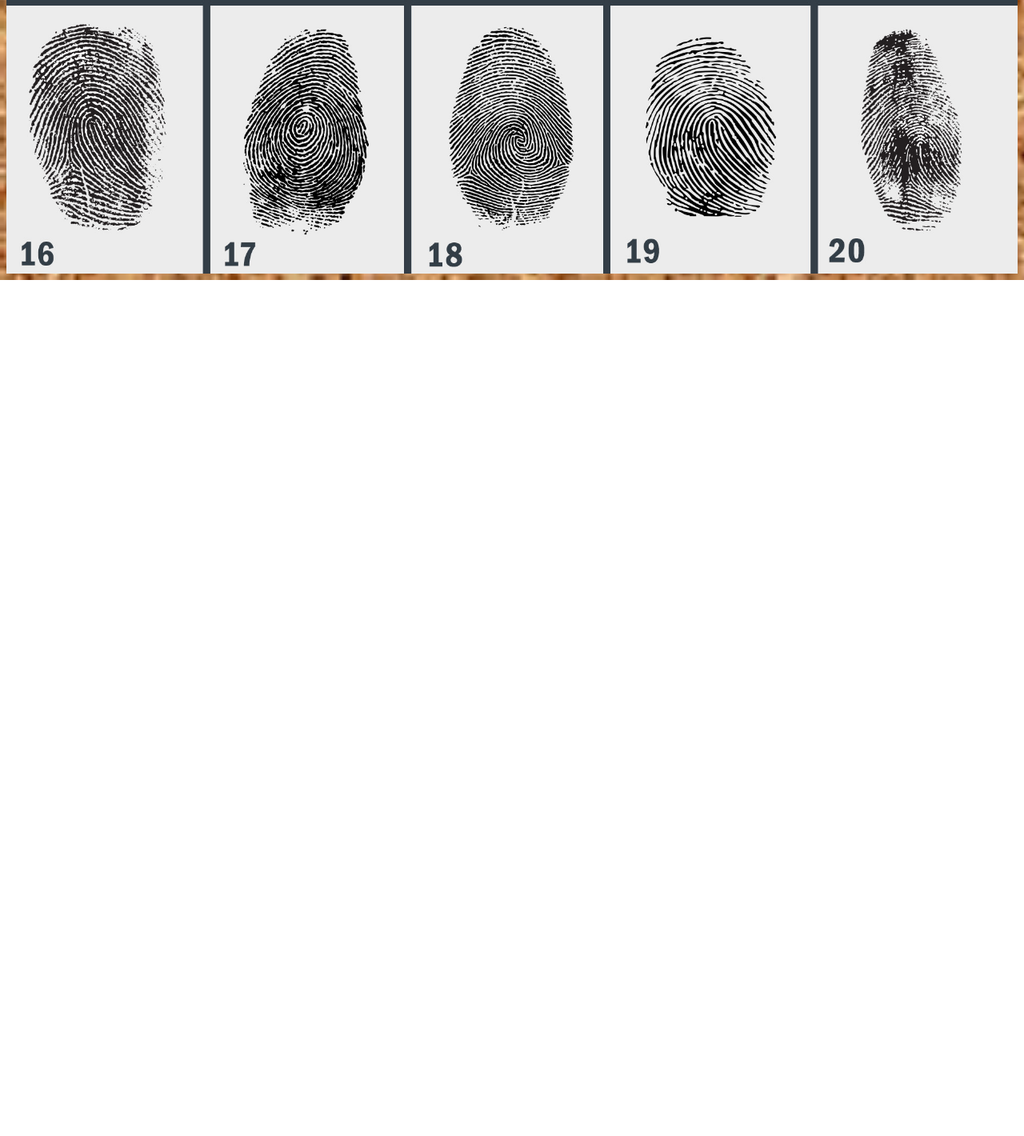
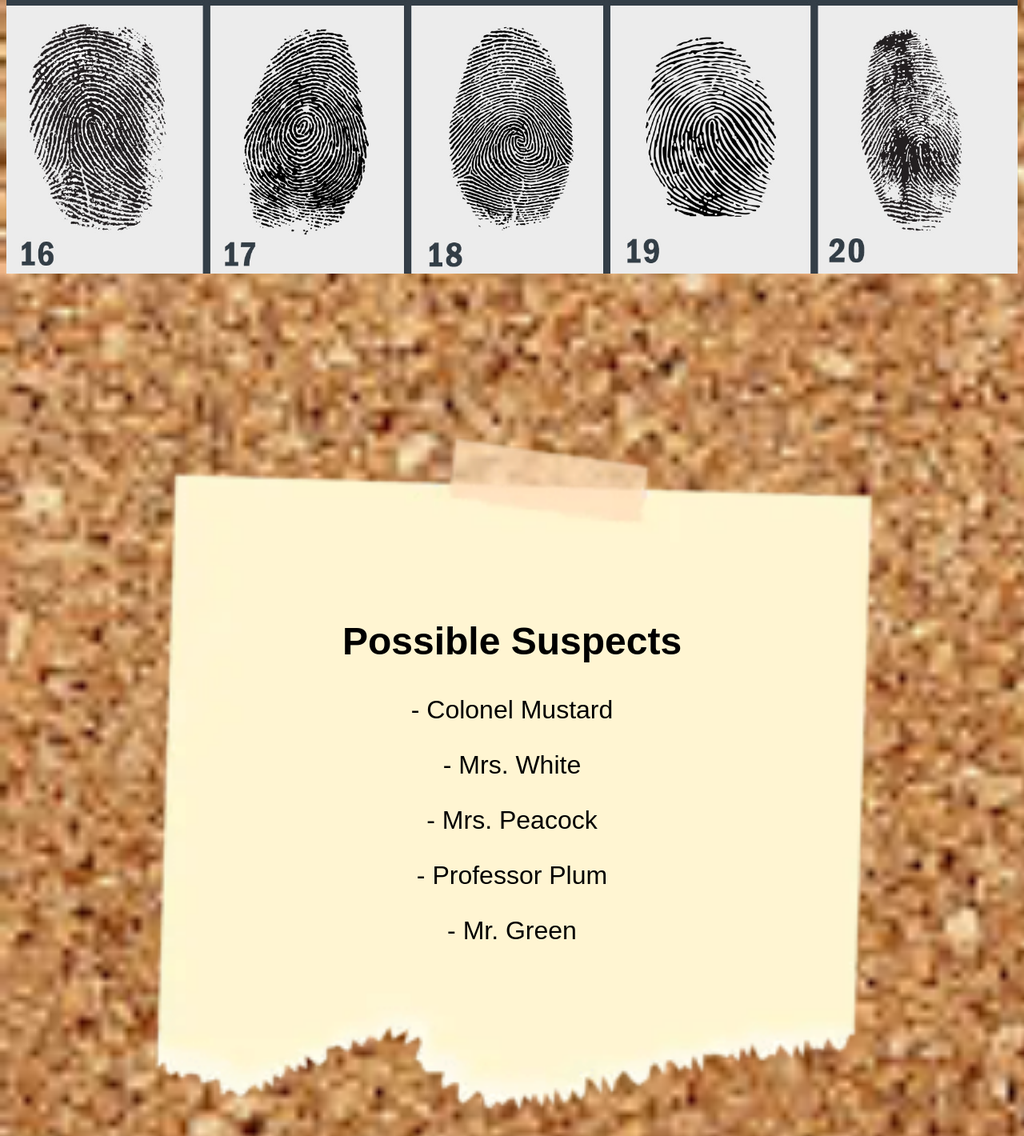
Before and after one commit to ForestGlen08/homepage, a plain HTML site: page homepage.html in a window 1280 px wide. Shown: the part 2349-3769 px from the top of the page at 80% size. Before the commit the page ends 2699 px from the top, so only its background shows below. Drawn offline with Linux system fonts and the light colour scheme.

Commit message:
homepage.html

```diff
--- a/homepage.html
+++ b/homepage.html
@@ -91,7 +91,16 @@ a:hover {
   <img src="https://forestglen08.github.io/homepage/fonts/fingerprints.jpg" alt="prints" style="width:100%;">
   </div>
 
-</body>
-</html>
-</style>
-</head>
+  <div class="container">
+  <img src="https://forestglen08.github.io/homepage/fonts/note.png" alt="sticky" style="width:100%;">
+  <div class="centered">
+    <h2>Possible Suspects</h2>
+    <p> - Colonel Mustard</p>
+    <p> - Mrs. White</p>
+     <p> - Mrs. Peacock</p>
+    <p>
+    <a href="https://forestglen08.github.io/homepage/plum.html"> - Professor Plum </a>
+    </p>
+    <p> - Mr. Green</p>
+  </div>
+</div>
```
